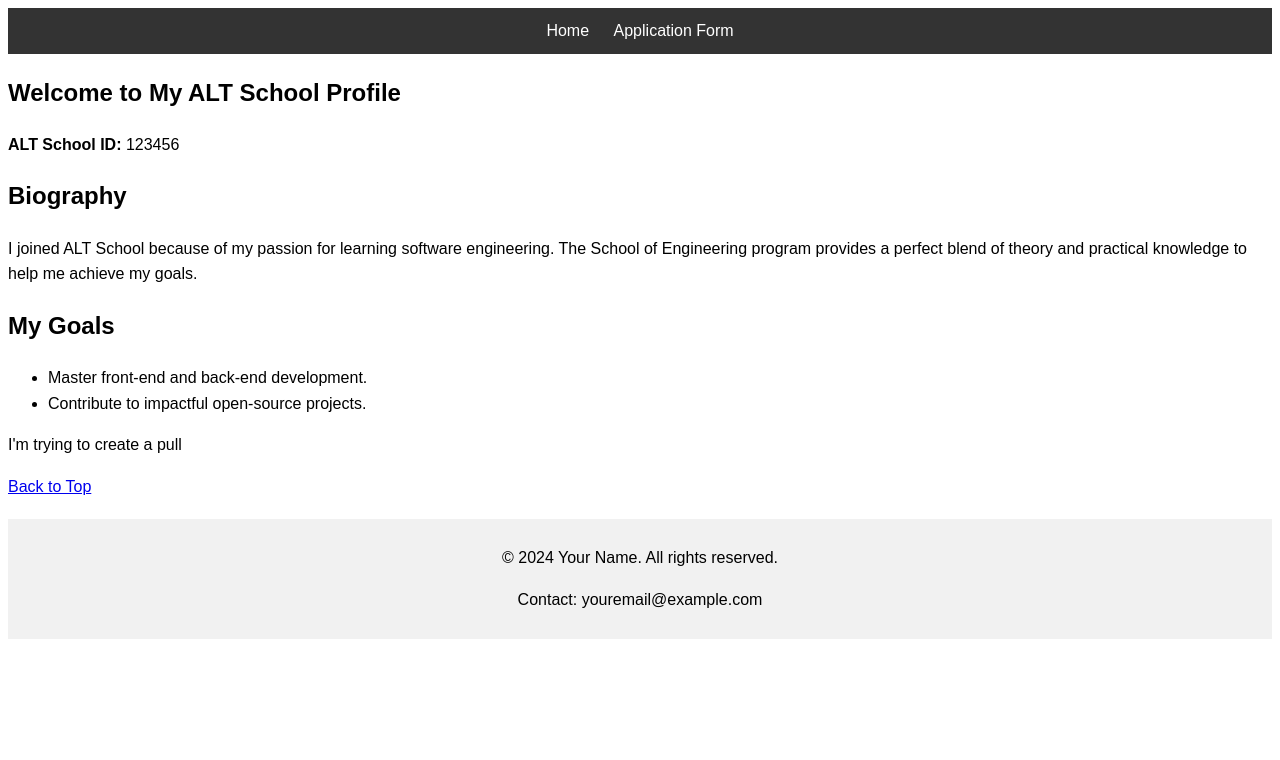
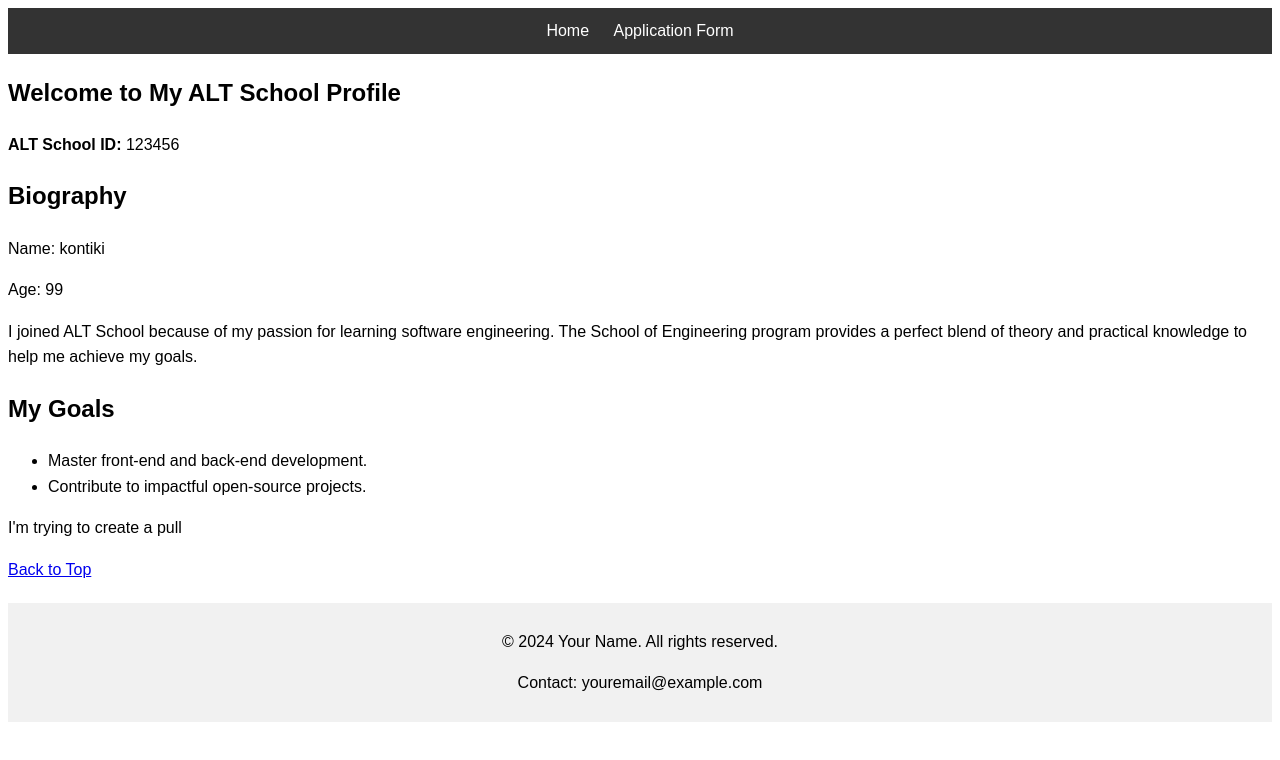
Before and after one commit to VI-admin-1/assignment1, a plain HTML site: page index.html in a window 1280 px wide. Drawn offline with Linux system fonts and the light colour scheme.

Commit message:
Added name and age

```diff
--- a/index.html
+++ b/index.html
@@ -38,6 +38,9 @@
       <h1>Welcome to My ALT School Profile</h1>
       <p><strong>ALT School ID:</strong> 123456</p>
       <h2>Biography</h2>
+      <p>Name: kontiki</p>
+      <p>Age: 99</p>
+
       <p>
         I joined ALT School because of my passion for learning software
         engineering. The School of Engineering program provides a perfect blend
```
